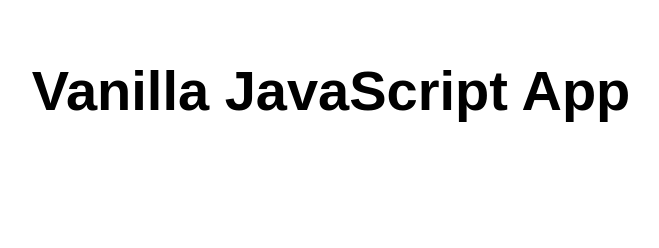
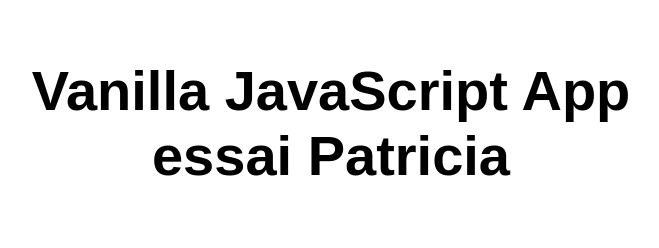
Before and after one commit to pmelyuniv/my-first-static-web-app, a website: page src/index.html in a window 1280 px wide. Shown: the whole page, without its empty margins (309-968 px from the left). Drawn offline with Linux system fonts and the light colour scheme.

Commit message:
Update index.html

```diff
--- a/src/index.html
+++ b/src/index.html
@@ -10,7 +10,7 @@
 
 <body>
   <main>
-    <h1>Vanilla JavaScript App</h1>
+    <h1>Vanilla JavaScript App essai Patricia</h1>
   </main>
 </body>
 
```
